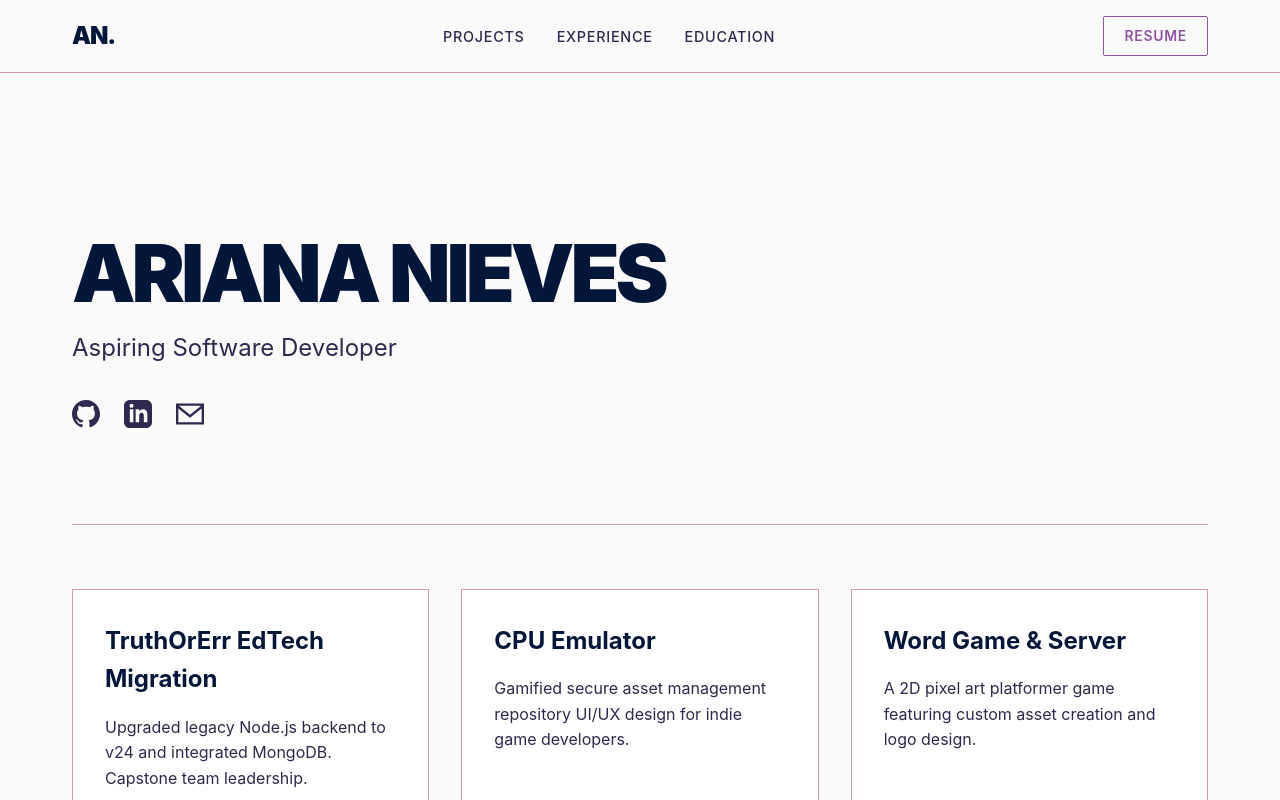
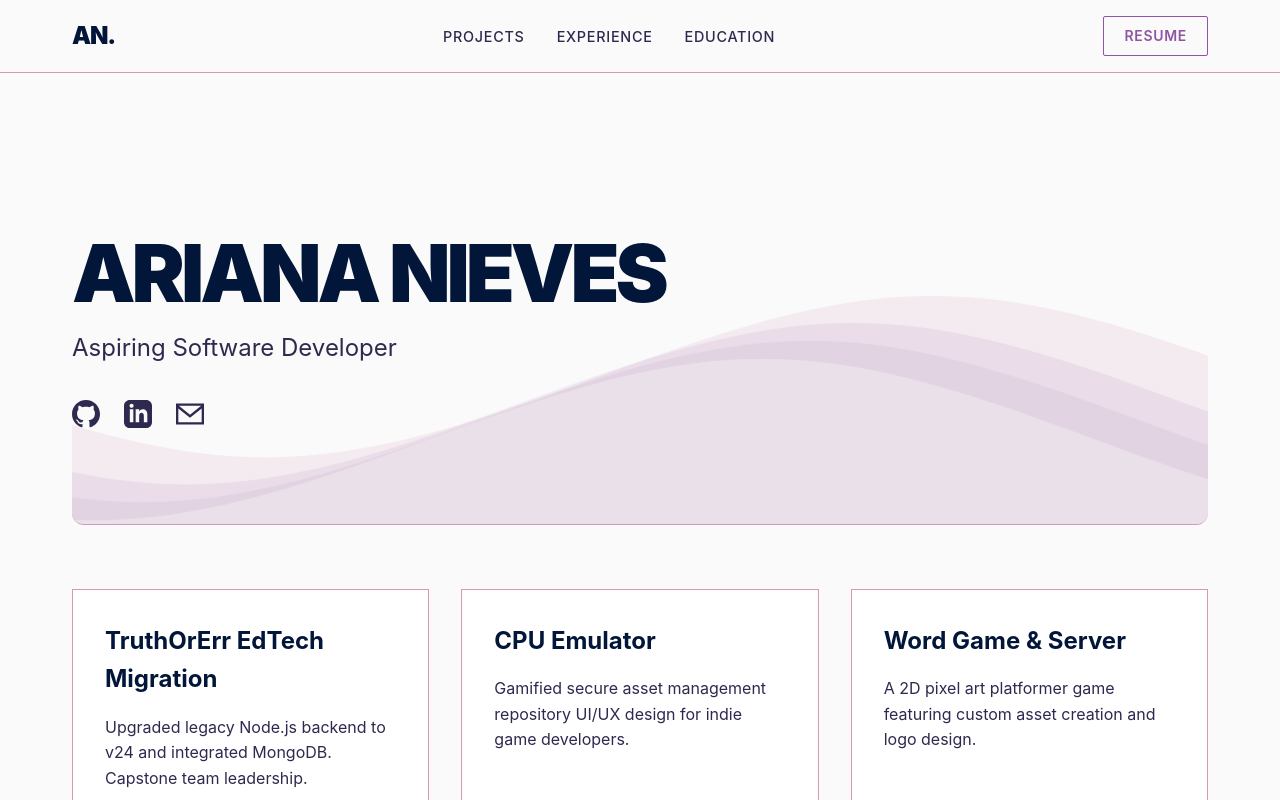
Before and after one commit to acnieves1/acnieves1.github.io, a React (Vite) app: page / in a window 1280 px wide. Shown: the top 800 px of the page. Built offline with nearby package versions, Linux system fonts and the light colour scheme.

Commit message:
Add parallax waves animated background to hero section

```diff
--- a/src/components/Hero.jsx
+++ b/src/components/Hero.jsx
@@ -1,6 +1,23 @@
 export default function Hero() {
   return (
     <section className="hero-section">
+        {/* Animated Background using Scalable Vector Graphic*/}
+        <div className="hero-wave-bg">
+            <svg className="wave-svg" xmlns="http://www.w3.org/2000/svg" viewBox="0 24 150 28" preserveAspectRatio="none" shapeRendering="auto">
+            <defs> {/*define the shape as a gentle wave but do not draw it yet*/}
+                {/*data attribute d is the wave shape*/}
+                <path id="gentle-wave" d="M-160 44c30 0 58-18 88-18s 58 18 88 18 58-18 88-18 58 18 88 18 v44h-352z" />
+            </defs>
+            <g className="parallax-waves"> {/*instead of redrawing the shape 4 times, copy it for each wave (with different starting heights)*/}
+                <use href="#gentle-wave" x="48" y="0" className="wave-layer wave-1" />
+                <use href="#gentle-wave" x="48" y="3" className="wave-layer wave-2" />
+                <use href="#gentle-wave" x="48" y="5" className="wave-layer wave-3" />
+                <use href="#gentle-wave" x="48" y="7" className="wave-layer wave-4" />
+            </g>
+            </svg>
+        </div>
+
+        <div className="hero-content">
             <h1>Ariana Nieves</h1>
             <h2>Aspiring Software Developer</h2>
 
@@ -26,6 +43,7 @@ export default function Hero() {
                 </svg>
                 </a>
             </div>
+        </div>
     </section>
   );
 }
--- a/src/index.css
+++ b/src/index.css
@@ -65,10 +65,18 @@ body {
 
 /* Typography - Hero */
 .hero-section {
+  position: relative;
   text-align: left;
   padding: 8rem 0 6rem 0;
   border-bottom: 1px solid var(--border-color);
   margin-bottom: 4rem;
+  overflow: hidden;
+  border-radius: 12px;
+}
+
+.hero-content {
+  position: relative;
+  z-index: 2; /*keep content above background*/
 }
 
 .hero-section h1 {
@@ -86,7 +94,79 @@ body {
   font-weight: 400;
   max-width: 600px;
 }
+/*Hero background*/
+.hero-wave-bg {
+  position: absolute;
+  bottom: 0;
+  left: 0;
+  width: 100%;
+  height: 100%;
+  z-index: 0;
+  pointer-events: none;
+  overflow: hidden;
+}
 
+.wave-svg {
+  position: absolute;
+  bottom: -5px; /*bring it down to avoid gaps*/
+  left: 0;
+  width: 100%;
+  height: 60%; /*keep waves in lower half of section*/
+  min-height: 250px;
+  max-height: 400px;
+}
+
+/* Wave colors */
+.wave-1 { fill: var(--border-color); opacity: 0.15; } /*purple*/
+.wave-2 { fill: var(--accent-color); opacity: 0.1; }
+.wave-3 { fill: var(--text-muted);   opacity: 0.05; }
+.wave-4 { fill: var(--bg-card);      opacity: 0.3; } /*then gray blends into background*/
+
+/* Wave colors (Dark Mode)*/
+@media (prefers-color-scheme: dark) { /*adjusted because looked too red in dark mode*/
+  .wave-1 {
+    fill: #7E57C2;
+    opacity: 0.1;
+  }
+  .wave-2 {
+    fill: #5E35B1;
+    opacity: 0.1;
+  }
+}
+
+/* Animation of Parallax Waves */
+.parallax-waves > use {
+  animation: move-forever 40s cubic-bezier(.55,.5,.45,.5) infinite;
+}
+
+/* Offset Waves (for layer effect) */
+.parallax-waves > use:nth-child(1) {
+  animation-delay: -2s;
+  animation-duration: 25s;
+}
+.parallax-waves > use:nth-child(2) {
+  animation-delay: -3s;
+  animation-duration: 35s;
+}
+.parallax-waves > use:nth-child(3) {
+  animation-delay: -4s;
+  animation-duration: 45s;
+}
+.parallax-waves > use:nth-child(4) {
+  animation-delay: -5s;
+  animation-duration: 60s;
+}
+
+@keyframes move-forever {
+  0% {
+    transform: translate3d(-90px, 0, 0);
+  }
+  100% {
+    transform: translate3d(85px, 0, 0);
+  }
+}
+
+/*Hero Contact*/
 .hero-socials {
   display: flex;
   gap: 1.5rem;
```
Lines whose indentation alone changed are shown as unchanged.
